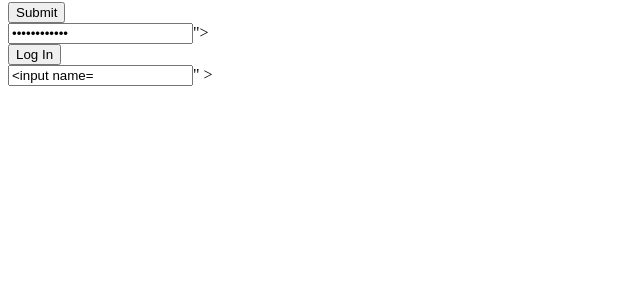
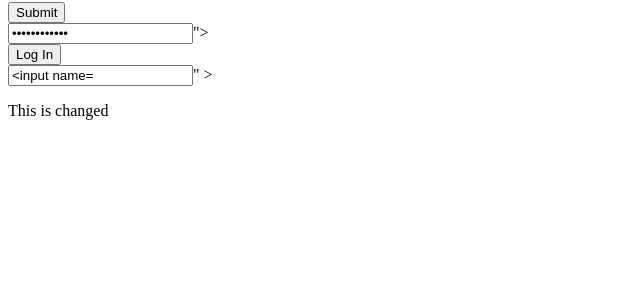
Before and after one commit to HSabbir/SPL-2, a Django app: template templates/home.html in a window 1280 px wide. Shown: the part 138-438 px from the top of the page, without its empty margins (0-640 px from the left). Run offline with Django 3.2, Linux system fonts and the light colour scheme; the template is opened without the code that fills it, so the values that code supplies are empty, except form fields; tables that the repository leaves empty hold one stand-in row (values such as "Sample post"); form fields are guessed from the names that the template uses.

Commit message:
home changes

```diff
--- a/templates/home.html
+++ b/templates/home.html
@@ -31,3 +31,5 @@
  <div class="form-group"><input class="form-control" type="password" name="password" placeholder="Password" value="{{ form.password }}"></div>
             <div class="form-group"><button class="btn btn-primary btn-block" type="submit">Log In</button></div>
 <div class="form-group"><input class="form-control" type="email" name="email" placeholder="Email" value="{{ form.email }}" ></div>
+
+<p>This is changed</p>
```
